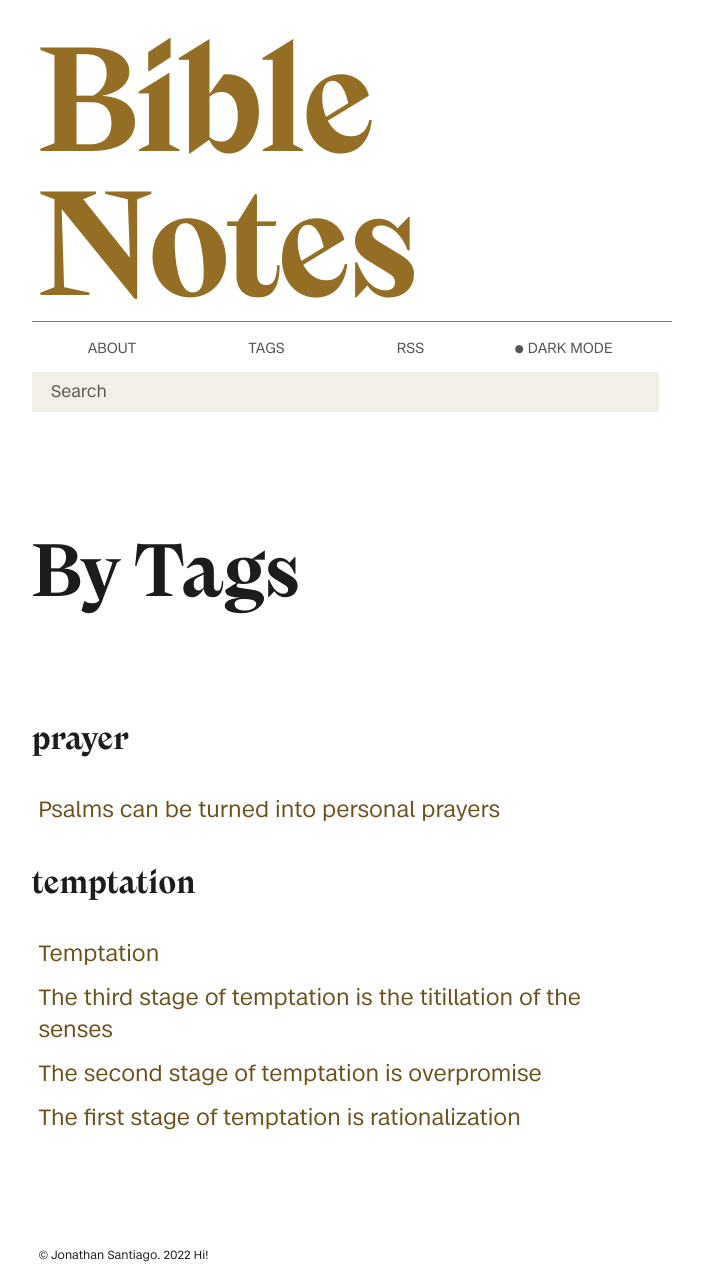
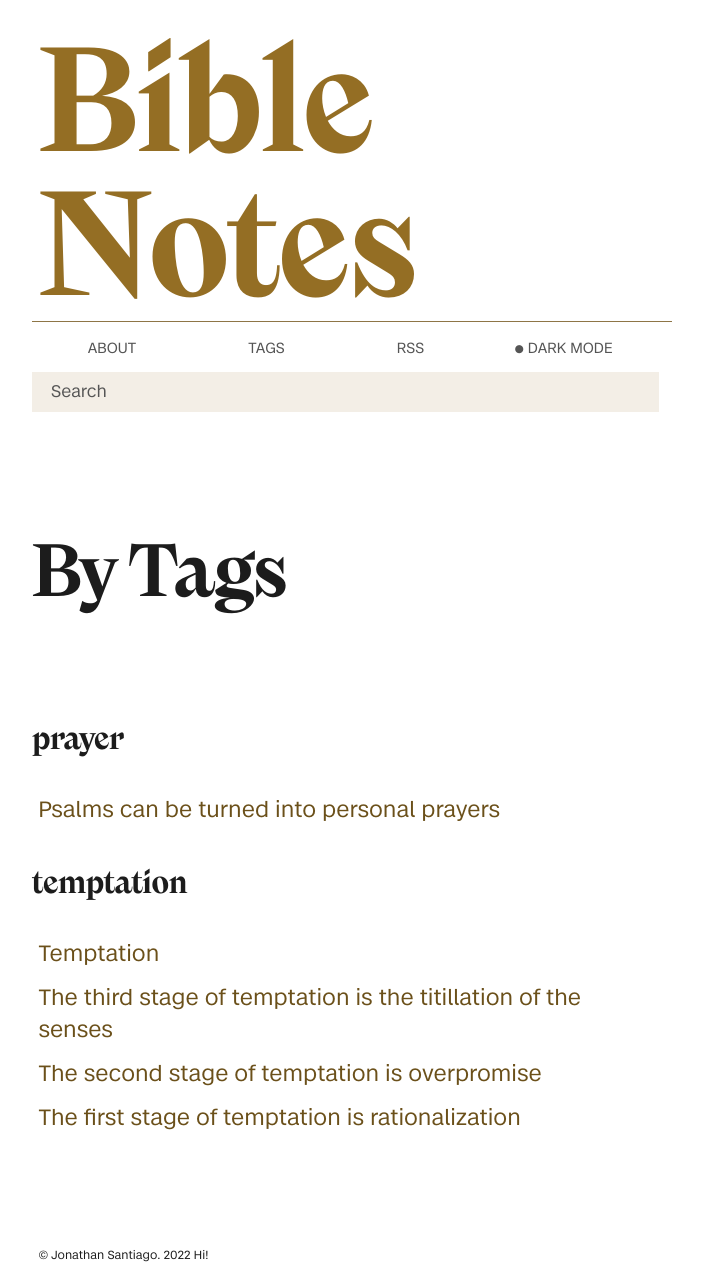
Before and after one commit to jsantiago611/digital-garden-master, a Jekyll site: the page built from tags.md, in a window 1280 px wide. Shown: the whole page, without its empty margins (298-1001 px from the left). Built offline with Jekyll 4.4.1, drawn with Linux system fonts in a browser that asks for light colours.

Commit message:
h1 letter-spacing

```diff
--- a/assets/css/Style.css
+++ b/assets/css/Style.css
@@ -879,7 +879,7 @@ main {
 	color: var(--c-text-strong);
   	/* border-bottom: 1px solid var(--c-border) !important;*/
   	/*padding-bottom: 1.3rem;*/
-	letter-spacing: 0.01em;
+	letter-spacing: var(--letter-spacing-tight);
  	font-variant-ligatures: discretionary-ligatures;
 
 }
@@ -932,7 +932,7 @@ main {
  h2 {
 	font-size: 28px;
 	font-weight: 700;
-	letter-spacing: 0.01em;
+	letter-spacing: var(--letter-spacing-tight);
 	line-height: 1.2;
 	margin-top: 24px;
 	padding: 24px 0 5px;
```
